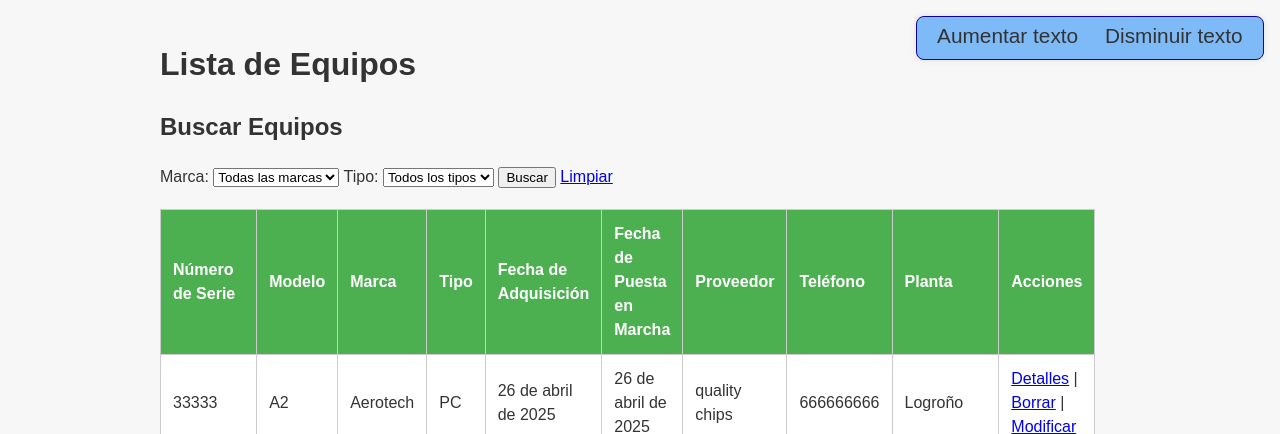
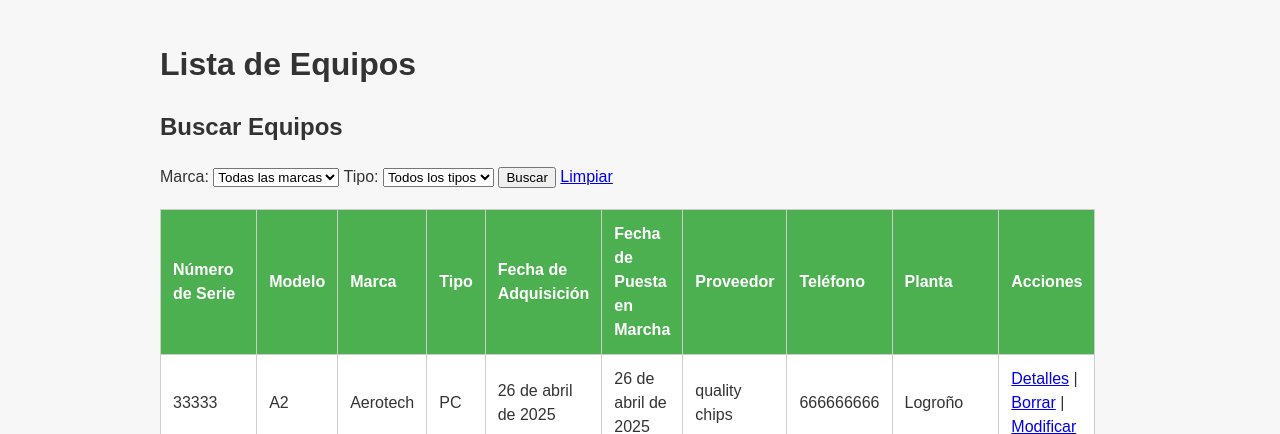
Before and after one commit to JonAnderInf/Proyecto-IW-2025, a Django app: page /Aerotech/equipos/ in a window 1280 px wide. Shown: the top 434 px of the page. Run offline with Django 4.2, Linux system fonts and the light colour scheme; data comes from the database, SQL or seed files in the repository.

Commit message:
Cambios en archivo de js para quedarnos con las mejores funcionalidades

```diff
--- a/ProyectoWeb/static/css/estilos.css
+++ b/ProyectoWeb/static/css/estilos.css
@@ -11,33 +11,6 @@ main {
     max-width: 960px;
     margin: 30px auto;
     padding: 0 20px;
-}
-
-#tamano-texto {
-    position: fixed;
-    top: 1rem;
-    right: 1rem;
-    background-color: #7dbaf7;
-    border: 1px solid #0e0293;
-    padding: 0.4rem 0.6rem;
-    border-radius: 0.5rem;
-    box-shadow: 0 0 6px rgba(0, 0, 0, 0.1);
-    z-index: 9999;
-    font-size: 1.2rem;
-}
-
-#tamano-texto button {
-    background: none;
-    border: none;
-    font-size: 1.3rem;
-    margin: 0 0.3rem;
-    cursor: pointer;
-    color: #333;
-    transition: transform 0.2s ease;
-}
-
-#tamano-texto button:hover {
-    transform: scale(1.2);
 }
 
 /* ---------------------------------------------------------------------------------------Crear Empleado--------------------------------------------------------------------------------------------- */
--- a/ProyectoWeb/static/js/scripts.js
+++ b/ProyectoWeb/static/js/scripts.js
@@ -1,12 +1,3 @@
-// FUNCIONALIDAD 1: Cambiar tamaño del texto
-function cambiarTamano(factor) {
-    const elementos = document.querySelectorAll('h1, h2, h3, h4, p, span, li, a, label, tr, td, th, input, select, textarea, button'
-);
-    elementos.forEach(el => {
-        const actual = parseFloat(window.getComputedStyle(el).fontSize);
-        el.style.fontSize = (actual + factor) + 'px';
-    });
-}
 
 
 // FUNCIONALIDAD 2: Validación del formulario
@@ -98,12 +89,6 @@ function activarToggleInformacion() {
 
 // Lanzar todas las funciones al cargar
 document.addEventListener('DOMContentLoaded', () => {
-    // Botones de tamaño
-    const btnAumentar = document.getElementById('aumentar');
-    const btnDisminuir = document.getElementById('disminuir');
-
-    if (btnAumentar) btnAumentar.addEventListener('click', () => cambiarTamano(2));
-    if (btnDisminuir) btnDisminuir.addEventListener('click', () => cambiarTamano(-2));
 
     validarFormulario();
     autocalcularUsername();
--- a/ProyectoWeb/templates/Base.html
+++ b/ProyectoWeb/templates/Base.html
@@ -12,10 +12,6 @@
 
 <body>
     <main>
-        <div id="tamano-texto">
-            <button id="aumentar">Aumentar texto</button>
-            <button id="disminuir">Disminuir texto</button>
-        </div>
         {% block content %}
         {% endblock %}
     </main>
```
